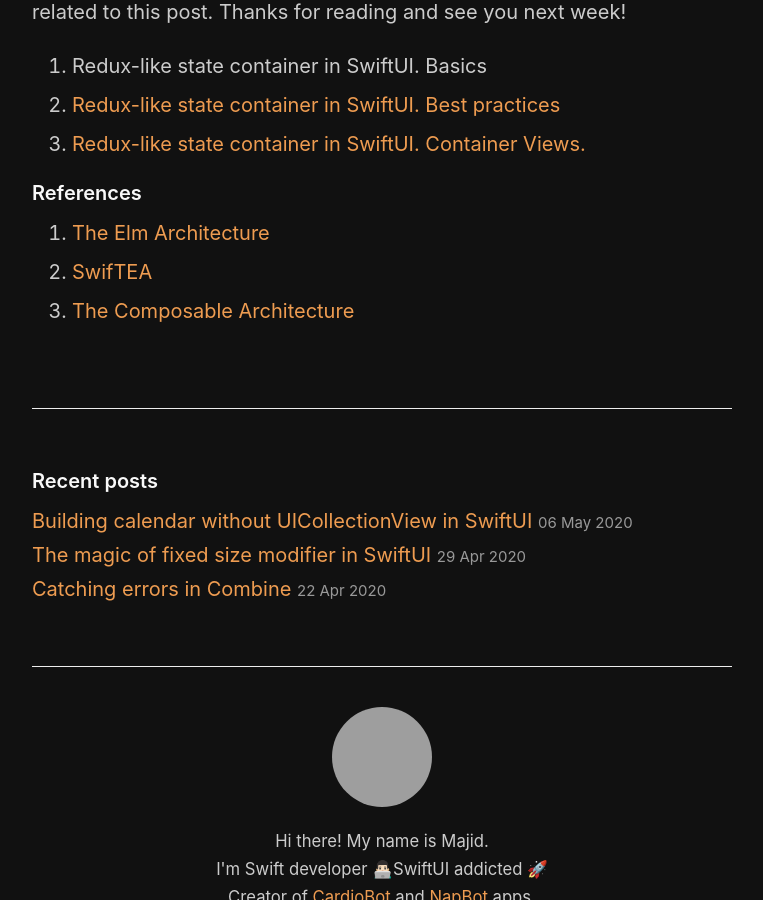
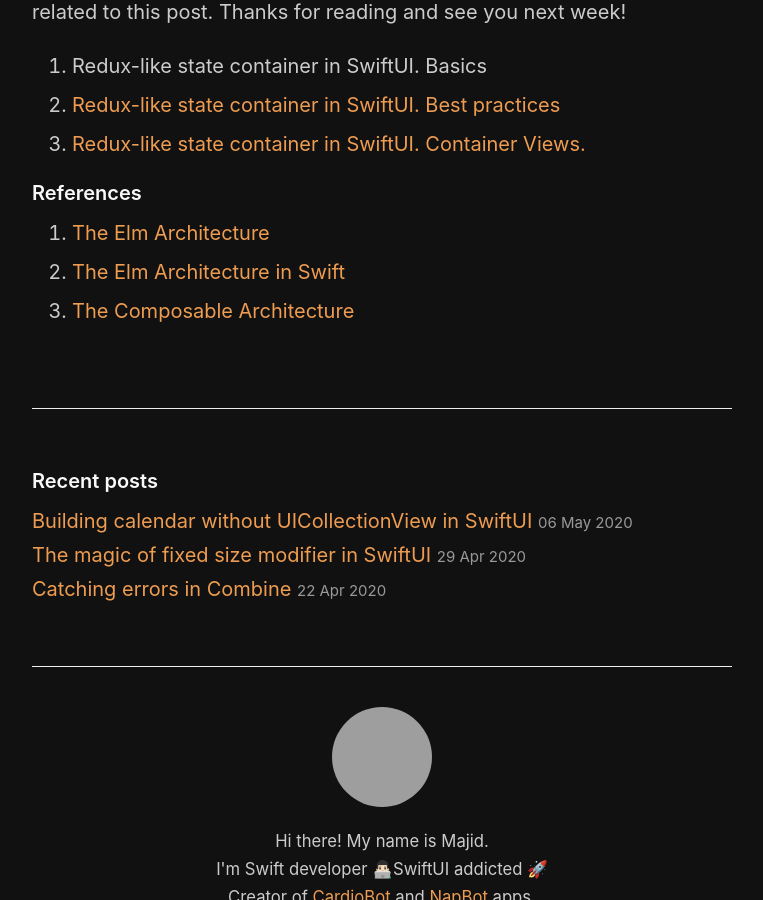
Before and after one commit to mecid/mecid.github.io, a Jekyll site: the page built from _posts/2019-09-18-redux-like-state-container-in-swiftui.md, in a window 1280 px wide and 900 px high, scrolled down 6531 px, cut to the strip 0-900 px from the top of the window. Shown: the whole strip, without its empty margins (258-1021 px from the left). Built offline with Jekyll 4.4.1, drawn with Linux system fonts in a browser that asks for light colours; grey boxes are pictures that could not be loaded.

Commit message:
Update 2019-09-18-redux-like-state-container-in-swiftui.md

```diff
--- a/_posts/2019-09-18-redux-like-state-container-in-swiftui.md
+++ b/_posts/2019-09-18-redux-like-state-container-in-swiftui.md
@@ -197,5 +197,5 @@ Today we learned how to build *Redux-like* state container with *side-effects* i
 
 #### References
 1. [The Elm Architecture](https://guide.elm-lang.org/architecture/)
-2. [SwifTEA](https://github.com/weegigs/swiftea)
+2. [The Elm Architecture in Swift](https://github.com/chriseidhof/tea-in-swift)
 3. [The Composable Architecture](https://github.com/pointfreeco/swift-composable-architecture)
```
